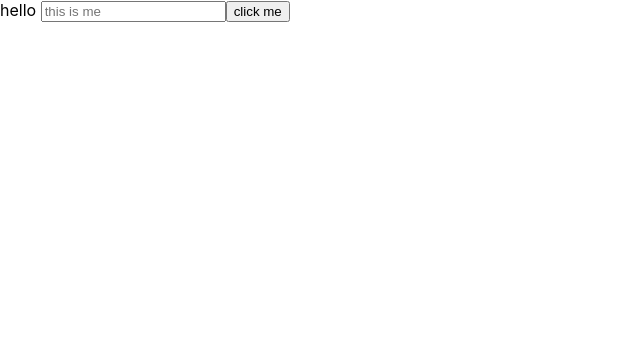
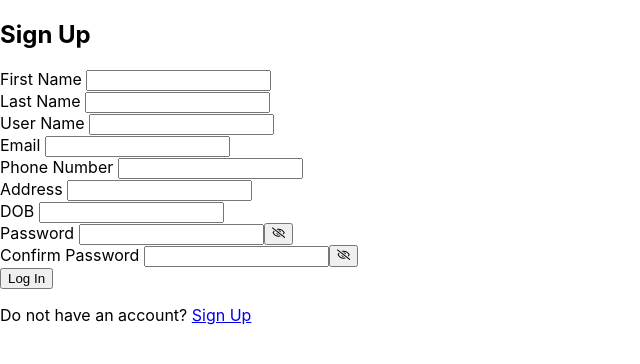
Before and after one commit to harshdubey1198/Invoice-Calculator, a React (Create React App) app in the folder invoice-calculator/: page /register in a window 1280 px wide. Shown: the top 364 px of the page, without its empty margins (0-640 px from the left). Built offline with nearby package versions, Linux system fonts and the light colour scheme.

Commit message:
added regster page

```diff
--- a/invoice-calculator/package.json
+++ b/invoice-calculator/package.json
@@ -8,6 +8,7 @@
     "@testing-library/user-event": "^13.5.0",
     "react": "^18.3.1",
     "react-dom": "^18.3.1",
+    "react-icons": "^5.2.1",
     "react-router-dom": "^6.25.1",
     "react-scripts": "5.0.1",
     "web-vitals": "^2.1.4"
--- a/invoice-calculator/src/pages/register.jsx
+++ b/invoice-calculator/src/pages/register.jsx
@@ -1,16 +1,91 @@
-import React from 'react'
-import Label from '../components/custom/label'
-import TextInput from '../components/custom/textinput'
-import Button from '../components/custom/button'
+import React from "react";
+import Label from "../components/custom/label";
+import TextInput from "../components/custom/textinput";
+import Button from "../components/custom/button";
+import { Link } from "react-router-dom";
+import { FaRegEyeSlash } from "react-icons/fa";
+import { FaRegEye } from "react-icons/fa";
 
 const Register = () => {
+
+  const [formInput, setFormInput] = [{
+    firstName: "",
+    lastName: "",
+    userName: "",
+    email: "",
+    phone: "",
+    address: "",
+    dob: "",
+    password: "",
+    confirmPassword: ""
+  }]
+
   return (
-    <div className="max-w-[500px] px-[10px] md:px-[30px] py-[40px] relative bg-white mx-auto w-full rounded-[10px] border">
-        <Label title='hello'/>
-        <TextInput placeholder='this is me'/>
-        <Button label='click me '/>
+    <div className="md:pt-[90px] md:pb-[20px] max-md:py-[50px] bg-[linear-gradient(0deg,#fff_0%,#c5eaf9_100%)]">
+      <div className="container mx-auto md:px-[40px] max-md:px-[15px]">
+        <div className="max-w-[500px] px-[10px] md:px-[30px] py-[40px] relative bg-white mx-auto w-full rounded-[10px] border">
+          <h2 className="mb-[20px] text-center md:text-left">Sign Up</h2>
+          <div>
+            <div className="grid grid-cols-2 gap-[10px] mb-[10px]">
+            <div>
+              <Label title="First Name" htmlFor="firstName" />
+              <TextInput name="firstName" id="firstName"/>
+            </div>
+            <div>
+              <Label title="Last Name" htmlFor="lastName" />
+              <TextInput name="lastName" id="lastName"/>
+            </div>
+            </div>
+            <div className="mb-[10px]">
+              <Label title="User Name" htmlFor="userName" />
+              <TextInput name="userName" id="userName"/>
+            </div>
+            <div className="mb-[10px]">
+              <Label title="Email" htmlFor="email" />
+              <TextInput name="email" id="email"/>
+            </div>
+            <div className="mb-[10px]">
+              <Label title="Phone Number" htmlFor="phone" />
+              <TextInput name="phone" id="phone"/>
+            </div>
+            <div className="mb-[10px]">
+              <Label title="Address" htmlFor="address" />
+              <TextInput name="address" id="address"/>
+            </div>
+            <div className="mb-[10px]">
+              <Label title="DOB" htmlFor="dob" />
+              <TextInput name="dob" id="dob"/>
+            </div>
+            <div className="grid grid-cols-2 gap-[10px] mb-[10px]">
+              <div className="relative">
+                <Label title="Password" htmlFor="password" />
+                <TextInput name="password" id="password"/>
+
+                <button className="absolute right-[10px] top-[68%] translate-y-[-50%]">
+                  <FaRegEyeSlash />
+                </button>
+              </div>
+              <div className="relative">
+                <Label title="Confirm Password" htmlFor="confirm-password" />
+                <TextInput name="confirmPassword" id="confirm-password"/>
+
+                <button className="absolute right-[10px] top-[68%] translate-y-[-50%]">
+                  <FaRegEyeSlash />
+                </button>
+              </div>
+            </div>
+            <Button label={`Log In`} />
+            <p className="text-center md:text-left mt-[10px]">
+              Do not have an account?{" "}
+              <Link to="/login" className="text-[#00f]">
+                Sign Up
+              </Link>
+            </p>
+          </div>
+        </div>
+      </div>
     </div>
-  )
-}
+  );
+};
 
-export default Register
+export default Register;
```
Also changed, not shown: 1 other file (tests, documents, lock files or other folders).
